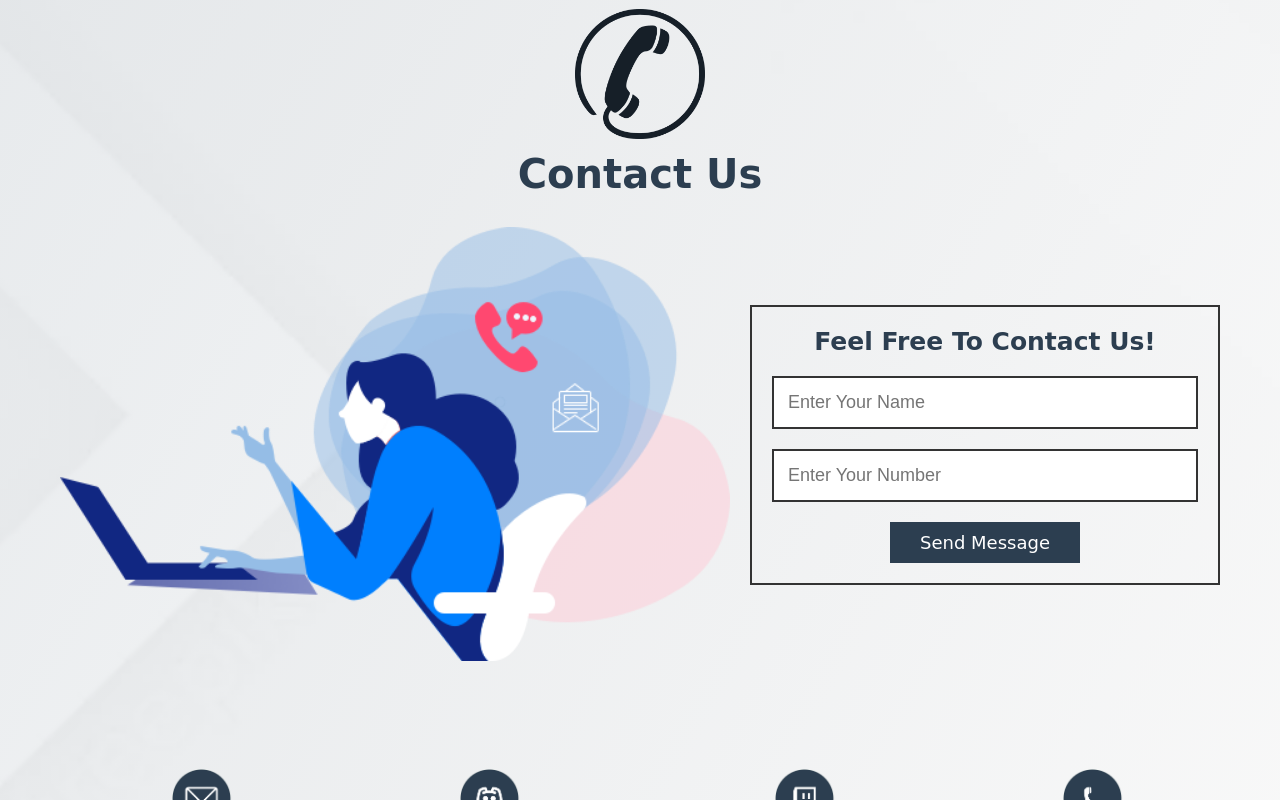
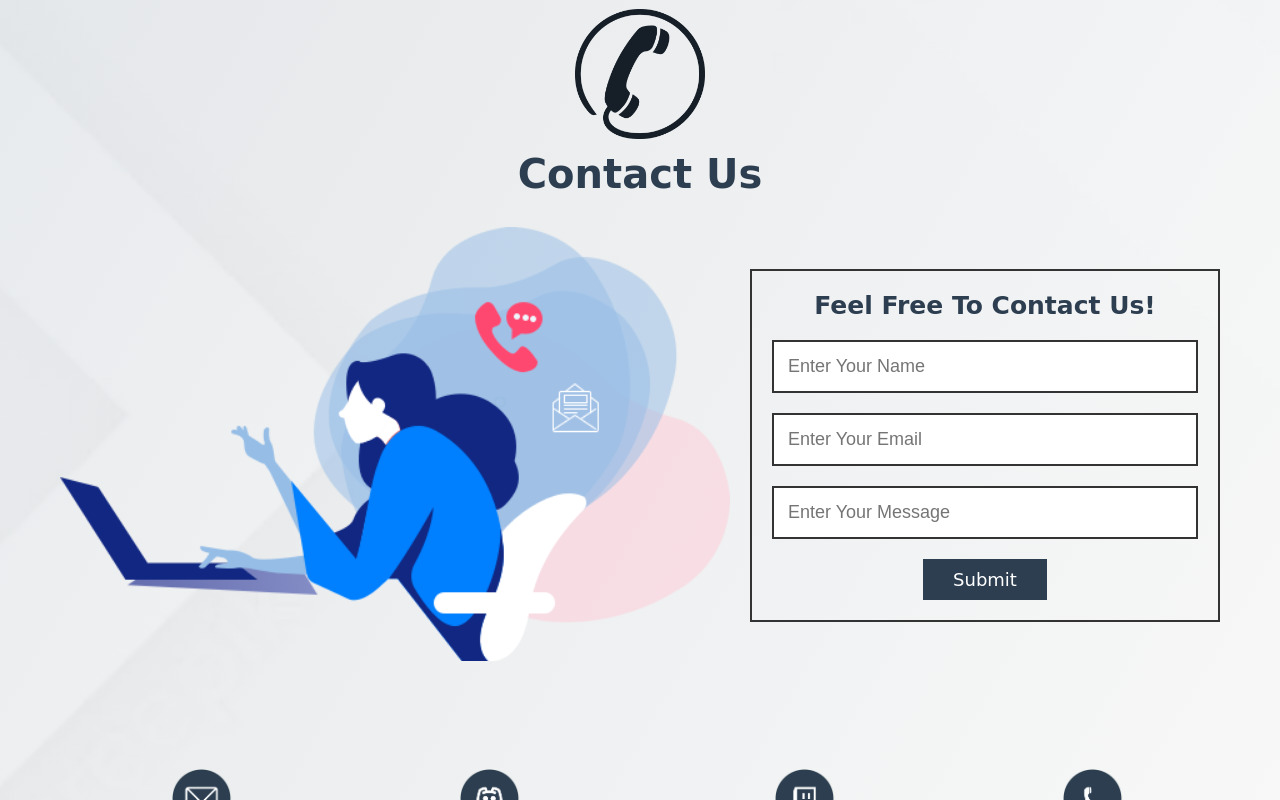
Before and after one commit to FerdyApriliyanto/FerdyApriliyanto.github.io, a website: page index.html in a window 1280 px wide. Shown: the part 3578-4378 px from the top of the page. Drawn offline with nearby package versions, Linux system fonts and the light colour scheme; a web font is replaced by a local one.

Commit message:
adding message input box

```diff
--- a/index.html
+++ b/index.html
@@ -58,7 +58,8 @@
 				<article class="content">
 					<h3>Founder's Profile</h3>
 					<p>Ferdy Apriliyanto was the originator of the idea for the formation of this team several years
-						ago. currently he is in college and has entered the second semester. Ferdy has started studying coding for
+						ago. currently he is in college and has entered the second semester. Ferdy has started studying
+						coding for
 						the first time since entering vocational school. he also has another hobby, which is playing
 						games, usually he plays FPS themed games and sometimes holds live streaming via the famous
 						platform Twitch.</p>
@@ -287,21 +288,20 @@
 					<img src="images/contact.png">
 					<h3>Contact Us</h3>
 				</div>
-
 				<div class="row">
 					<div class="image">
 						<img src="images/contact_us.png">
 					</div>
-
 					<form action="https://formsubmit.co/ferdywebhost1@gmail.com" method="post">
 						<h3>Feel Free to Contact Us!</h3>
 						<input type="text" name="name" required class="box" maxlength="20"
 							placeholder="Enter Your Name">
-						<input type="number" name="number" required class="box" maxlength="20"
-							placeholder="Enter Your Number" min="0" max="999999999999"
-							onkeypress="if (this.value.length == 12) return false">
-
-						<input type="submit" name="send" value="send message" class="btn">
+						<input type="text" name="email" required class="box" maxlength="15"
+							placeholder="Enter Your Email">
+						<input type="text" name="message" required class="box" maxlength="50"
+							placeholder="Enter Your Message">
+						<input type="submit" name="send" class="btn">
+						<input type="hidden" name="_next" value="https://https://ferdyapriliyanto.github.io//index.html">
 					</form>
 				</div>
 			</section>
```
